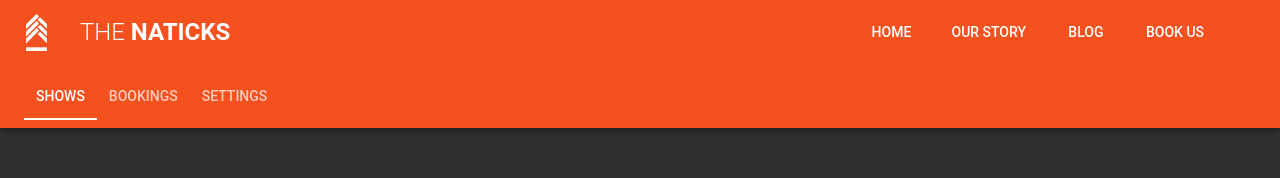
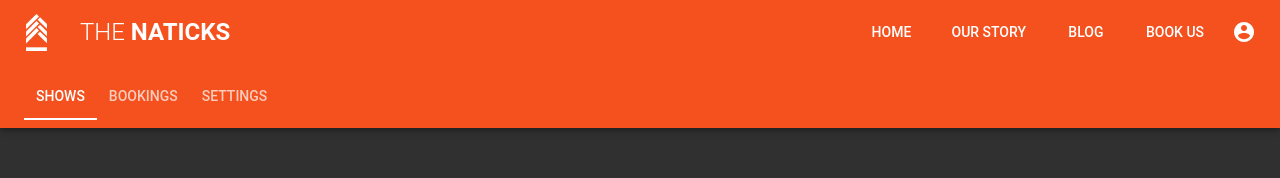
Before and after one commit to shadskii/the-naticks-website, a Vue app: page / in a window 1280 px wide. Both pictures are taken after a click on the button 1244 px from the left and 32 px from the top of the page. Shown: the top 178 px of the page. Built offline with nearby package versions, Linux system fonts and the light colour scheme; no server answers; a small style sheet from the web is missing; what vuefire would draw is missing.

Commit message:
Account icon always displayed

```diff
--- a/src/components/TheToolbar.vue
+++ b/src/components/TheToolbar.vue
@@ -1,6 +1,6 @@
 <template>
   <v-toolbar
-    :scroll-off-screen="extended && !iosPwa"
+    :scroll-off-screen="(extended || extendedAdminMode) && !iosPwa"
     :scroll-threshold="60"
     :height="extensionHeight"
     :class="toolbarCss"
@@ -18,6 +18,7 @@
     <v-tabs
       v-if="extendedAdminMode"
       slot="extension"
+      :class="{'pt-4': iosPwa}"
       color="primary"
       slider-color="white"
     >
@@ -69,9 +70,10 @@
     </v-toolbar-items>
     <v-fab-transition>
       <v-btn
+        :class="{'mt-4': iosPwa}"
         icon
         @click="$router.replace('/admin')">
-        <v-icon v-if="adminMode">
+        <v-icon>
           mdi-account-circle
         </v-icon>
       </v-btn>
@@ -102,8 +104,8 @@ export default {
     toolbarCss() {
       return {
         'pt-1 mb-4': this.iosPwa,
-        'reset-transform-y': !this.extended,
-        'ios-pwa-transform': this.extended && this.iosPwa,
+        'reset-transform-y': !(this.extended || this.extendedAdminMode),
+        'ios-pwa-transform': (this.extended || this.extendedAdminMode) && this.iosPwa,
       };
     },
     extensionHeight() {
```
